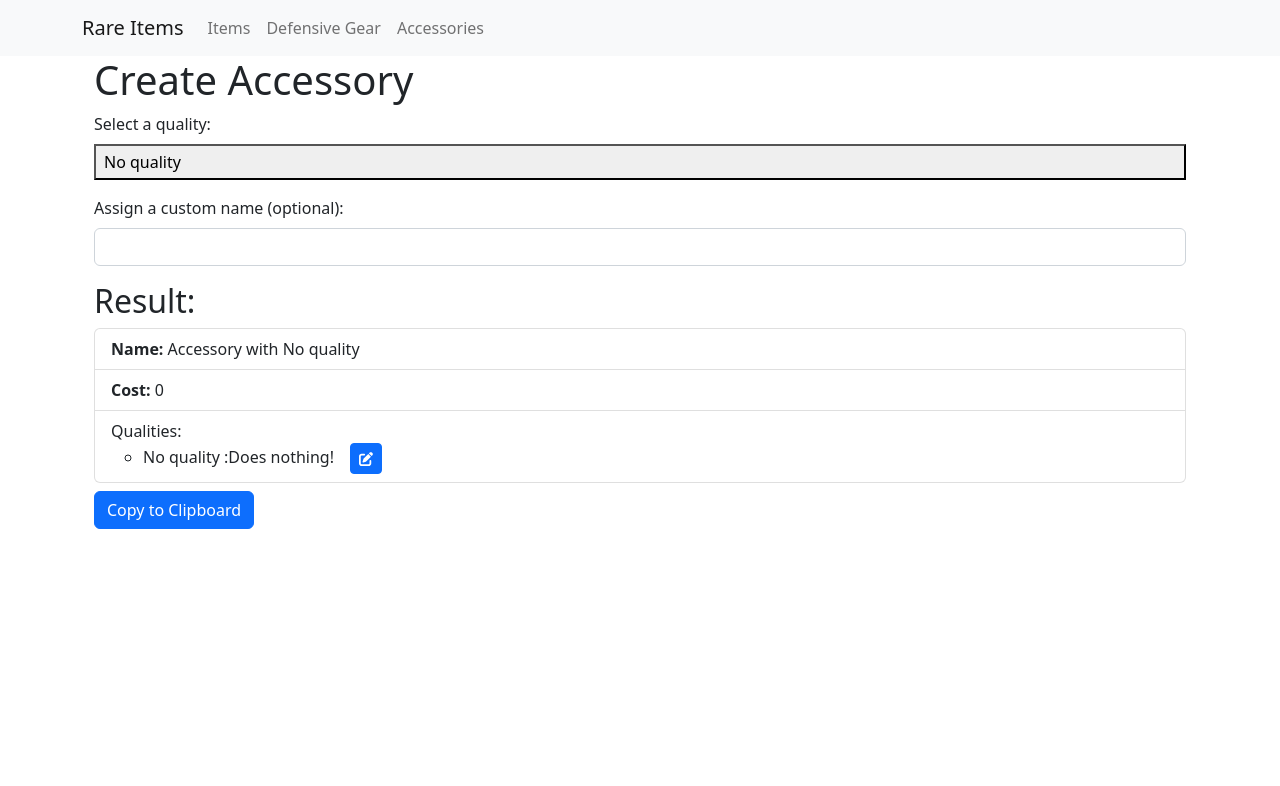
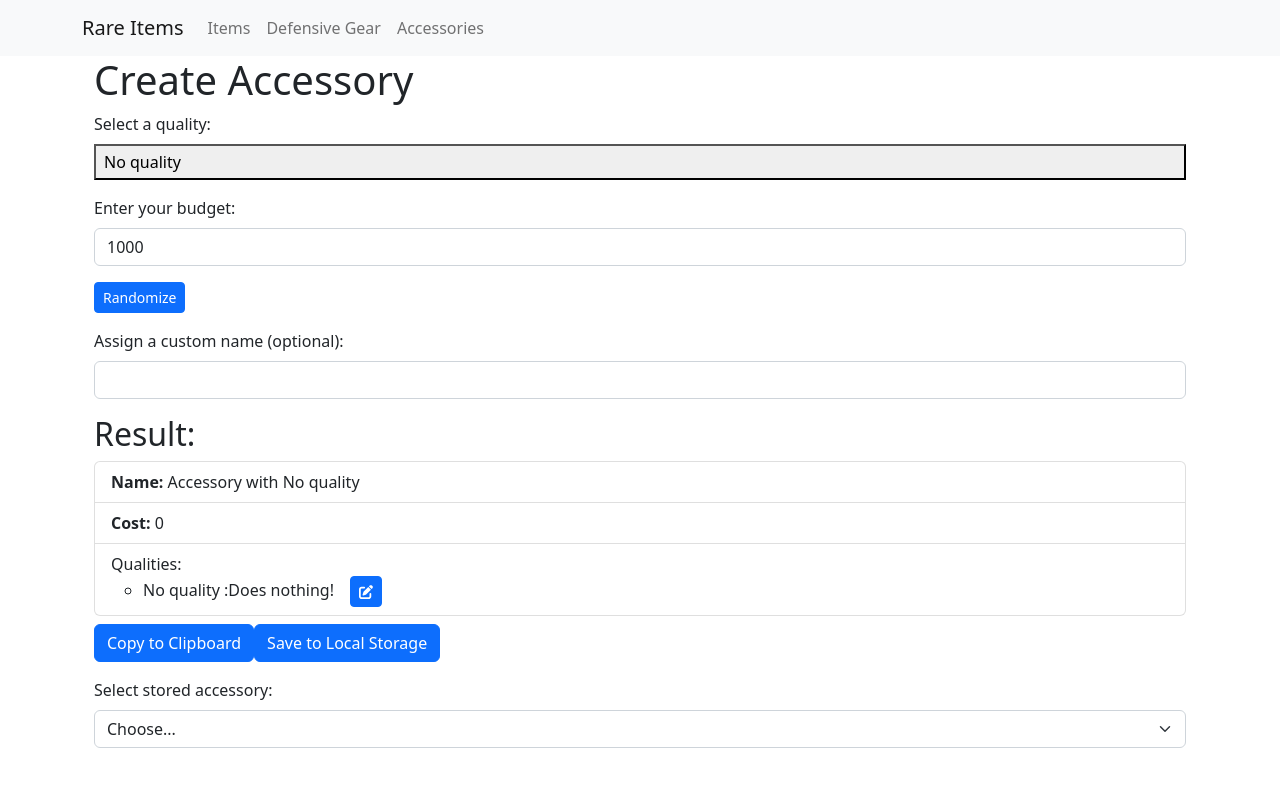
Before and after one commit to kunxin-chor/fabula-ultima-tools, a React (Create React App) app: page /accessories in a window 1280 px wide. Shown: the top 786 px of the page. Built offline with nearby package versions, Linux system fonts and the light colour scheme.

Commit message:
Sort items

```diff
--- a/src/RareAccessory.js
+++ b/src/RareAccessory.js
@@ -4,9 +4,23 @@ import QualityDropdown from './QualityDrop';
 import QualitiesList from './QualitiesList';
 
 const RareAccessory = () => {
+  const storageKey = 'rareAccessories';
   const [selectedQuality, setSelectedQuality] = useState(armorQualities[0]);
   const [customName, setCustomName] = useState('');
   const [combinedAccessory, setCombinedAccessory] = useState(null);
+  const [storedAccessories, setStoredAccessories] = useState([]);
+  const [selectedIndex, setSelectedIndex] = useState(-1);
+  const [budget, setBudget] = useState(1000);
+
+  const randomizeAccessory = () => {
+    let randomQuality;
+    do {
+      randomQuality = armorQualities[Math.floor(Math.random() * armorQualities.length)];
+    } while (randomQuality.cost > budget);
+
+    setSelectedQuality(randomQuality);
+  };
+
 
   const copyToClipboard = useCallback(() => {
     if (!combinedAccessory) return;
@@ -18,13 +32,60 @@ const RareAccessory = () => {
     );
   }, [combinedAccessory]);
 
+  const saveToLocalStorage = () => {
+    if (!combinedAccessory) return;
+
+    const toSave = {
+      ...combinedAccessory,
+      quality: selectedQuality.name,
+    };
+
+    if (selectedIndex > -1) {
+      storedAccessories[selectedIndex] = toSave;
+    } else {
+      storedAccessories.push(toSave);
+    }
+
+    localStorage.setItem(storageKey, JSON.stringify(storedAccessories));
+    setStoredAccessories([...storedAccessories]);
+    alert('Saved to Local Storage!');
+  };
+
+  const deleteFromLocalStorage = (index) => {
+    const filteredAccessories = storedAccessories.filter((_, i) => i !== index);
+    localStorage.setItem(storageKey, JSON.stringify(filteredAccessories));
+    setStoredAccessories(filteredAccessories);
+    alert('Deleted from Local Storage!');
+  };
+
+  const handleStoredAccessorySelect = (e) => {
+    const accessoryName = e.target.value;
+    const index = storedAccessories.findIndex(a => a.name === accessoryName);
+
+    if (index > -1) {
+      const accessory = storedAccessories[index];
+      const quality = armorQualities.find(q => q.name === accessory.quality);
+      setSelectedQuality(quality);
+      setCustomName(accessory.customName || '');
+      setSelectedIndex(index);
+      setTimeout(() => {
+        setCombinedAccessory(accessory);
+      }, 500);
+    } else {
+      setSelectedIndex(-1);
+    }
+  };
+
+  useEffect(() => {
+    const storedAccessories = JSON.parse(localStorage.getItem(storageKey)) || [];
+    setStoredAccessories(storedAccessories);
+  }, []);
+
   useEffect(() => {
     if (!selectedQuality) {
       setCombinedAccessory(null);
       return;
     }
-
-
 
     const accessory = {
       name: customName || `Accessory with ${selectedQuality.name}`,
@@ -50,7 +111,15 @@ const RareAccessory = () => {
           onSelect={setSelectedQuality}
           effectKey="effect"
         />
+
       </div>
+      <div className="mb-3">
+  <label htmlFor="budget" className="form-label">Enter your budget: </label>
+  <input id="budget" className="form-control" type="number" value={budget} onChange={e => setBudget(e.target.value)} />
+  <button className="btn btn-primary btn-sm mt-3" onClick={randomizeAccessory}>
+          Randomize
+        </button>
+</div>
       <div className="mb-3">
         <label htmlFor="custom-name" className="form-label">Assign a custom name (optional): </label>
         <input id="custom-name" className="form-control" type="text" value={customName} onChange={e => setCustomName(e.target.value)} />
@@ -62,19 +131,36 @@ const RareAccessory = () => {
             <li className="list-group-item"><strong>Name:</strong> {combinedAccessory.name}</li>
             <li className="list-group-item"><strong>Cost:</strong> {combinedAccessory.cost}</li>
             <QualitiesList
-            combinedQualities={combinedAccessory.qualities}
-            setCombinedQualities={(newQualities) => {
-              setCombinedAccessory({ ...combinedAccessory, qualities: newQualities })
-            }
-            }
-          />
-          </ul>
-
-          <button className="btn btn-primary mt-2" onClick={copyToClipboard}>
+              combinedQualities={combinedAccessory.qualities}
+              setCombinedQualities={(newQualities) => {
+                setCombinedAccessory({ ...combinedAccessory, qualities: newQualities });
+              }}
+            />
+          </ul> <button className="btn btn-primary mt-2" onClick={copyToClipboard}>
             Copy to Clipboard
+          </button>
+          <button className="btn btn-primary mt-2" onClick={saveToLocalStorage}>
+            Save to Local Storage
           </button>
         </div>
       )}
+
+      <div className="mt-3">
+        <label htmlFor="stored-accessories" className="form-label">Select stored accessory: </label>
+        <select id="stored-accessories" className="form-select" onChange={handleStoredAccessorySelect}>
+          <option value="">Choose...</option>
+          {storedAccessories.map((accessory, index) => (
+            <option key={accessory.name} value={accessory.name}>
+              {accessory.name}
+            </option>
+          ))}
+        </select>
+        {selectedIndex > -1 && (
+          <button className="btn btn-danger mt-2 ms-2" onClick={() => deleteFromLocalStorage(selectedIndex)}>
+            Delete from Local Storage
+          </button>
+        )}
+      </div>
     </div>
   );
 };
--- a/src/RareItem.js
+++ b/src/RareItem.js
@@ -4,6 +4,9 @@ import baseItemsData from './baseItems.json';
 import elementsData from './elements.json';
 import QualityDropdown from './QualityDrop';
 import QualitiesList from './QualitiesList';
+
+// sort base item
+baseItemsData.sort((a, b) => a.name.localeCompare(b.name));
 
 const LOCAL_STORAGE_KEY = 'rare-weapons';
 
@@ -167,6 +170,14 @@ const CreateRareItem = () => {
         }));
     };
 
+    // if the base item changes and no name is given, or
+    // if the name is the same as a base item, replace it with the new base item name
+    useEffect(() => {
+        if (formValues.itemName === '' || baseItemsData.find(item => item.name === formValues.itemName)) {
+            setFormValues((prevValues) => ({ ...prevValues, itemName: formValues.baseItem }));
+        }
+    }, [formValues.baseItem, formValues.itemName]);
+
     const handleAccuracyCheckChange = (event) => {
         const { name, value } = event.target;
         setFormValues((prevValues) => ({
@@ -182,6 +193,8 @@ const CreateRareItem = () => {
     const selectedBaseItem = baseItemsData.find(
         (item) => item.name === formValues.baseItem
     );
+
+    console.log(selectedBaseItem);
 
     const selectedQuality = qualitiesData.find(
         (quality) => quality.name === formValues.quality
@@ -276,18 +289,18 @@ const CreateRareItem = () => {
 
 
             randomizedOptions = {
-                oneHanded: Math.random() < 0.5,
+                oneHanded: selectedBaseItem.hands === "One-Handed" ? false : Math.random() < 0.5,
                 twoHanded: selectedBaseItem.hands === "Two-Handed" ? false : Math.random() < 0.5,
                 accuracyBonus: Math.random() < 0.5,
                 damageIncrease: Math.random() < 0.5,
             };
 
-            if (Math.random() < 0.25) {
+            if (Math.random() <0.5) {
                 randomQualityName = qualitiesData[Math.floor(Math.random() * qualitiesData.length)].name;
             } else {
                 randomQualityName = "No Quality";
             }
-            if (Math.random() < 0.25) {
+            if (Math.random() < 0.5) {
                 randomDamageType = elementsData[Math.floor(Math.random() * elementsData.length)].name;
             } else{
                 randomDamageType = "physical";
@@ -579,7 +592,9 @@ const CreateRareItem = () => {
                                     {formValues.modifiers.accuracyBonus ? <span> + 1</span> : null}
                                 </li>
                                 <li className="list-group-item">Damage: {modifiedDamage}</li>
-                                <li className="list-group-item">Hands: {selectedBaseItem.hands}</li>
+                                <li className="list-group-item">Hands: {formValues.modifiers.oneHanded ? "One-Handed" :
+                                                                            formValues.modifiers.twoHanded ? "Two-handed" :
+                                                                            selectedBaseItem.hands}</li>
                                 <li className="list-group-item">Reach: {selectedBaseItem.reach}</li>
                                 <li className="list-group-item">Element: {formValues.damageType}</li>
                                 <QualitiesList
--- a/src/baseArmor.json
+++ b/src/baseArmor.json
@@ -97,5 +97,53 @@
       "name": "Weak vs. Bolt",
       "effect": "WHen you take bolt damage, you take +5 more (after accounting for resistances)"
     }
+  },
+  {
+    "name": "Buckler",
+    "martial": false,
+    "defense": "+1",
+    "magicDefense": "0",
+    "initiative": "0",
+    "quality": "",
+    "cost": 50
+  },
+  {
+    "name": "Spellwood Shield",
+    "martial": false,
+    "defense": "+1",
+    "magicDefense": "0",
+    "initiative": "0",
+    "quality": "",
+    "cost": 50
+  },
+  {
+    "name": "Kite Shield (M)",
+    "martial": true,
+    "defense": "+2",
+    "magicDefense": "0",
+    "initiative": "-1",
+    "quality": "",
+    "cost": 100
+  },
+  {
+    "name": "Full Shield (M)",
+    "martial": true,
+    "defense": "+1",
+    "magicDefense": "+1",
+    "initiative": "-1",
+    "quality": "",
+    "cost": 100
+  },
+  {
+    "name": "Runic Shield (M)",
+    "martial": true,
+    "defense": "+2",
+    "magicDefense": "+2",
+    "initiative": "-2",
+    "quality": {
+      "name": "Weak vs. Psychic",
+      "effect": ""
+    },
+    "cost": 300
   }
 ]
--- a/src/baseItems.json
+++ b/src/baseItems.json
@@ -22,6 +22,54 @@
         "damage": "【HR + 6】",
         "qualities": "No Quality",
         "cost": 100
+    },
+    {
+        "name": "Rod of Blasting",
+        "martial": "",
+        "category": "",
+        "reach": "Ranged",
+        "hands": "One-Handed",
+        "accuracy": "WLP + WLP",
+        "element": "Physical",
+        "damage": "【HR + 2】",
+        "qualities": "No Quality",
+        "cost": 100
+    },
+    {
+        "name": "Tome of Missiles",
+        "martial": "No",
+        "category": "Arcane",
+        "reach": "Ranged",
+        "hands": "One-Handed",
+        "accuracy": "INS + INS",
+        "element": "Physical",
+        "damage": "【HR + 2】",
+        "qualities": "No Quality",
+        "cost": 100
+    },
+    {
+        "name": "Longbow (M)",
+        "martial": true,
+        "category": "",
+        "reach": "Ranged",
+        "hands": "Two-Handed",
+        "accuracy": "DEX + DEX",
+        "element": "Physical",
+        "damage": "【HR + 12】",
+        "qualities": "No Quality",
+        "cost": 450
+    },
+    {
+        "name": "Composite Bow (M)",
+        "martial": true,
+        "category": "",
+        "reach": "Ranged",
+        "hands": "Two-Handed",
+        "accuracy": "DEX + MIG",
+        "element": "Physical",
+        "damage": "【HR + 12】",
+        "qualities": "No Quality",
+        "cost": 400
     },
     {
         "name": "Crossbow",
@@ -200,7 +248,7 @@
         "martial": "Yes",
         "category": "Sword",
         "reach": "Melee",
-        "Hands": "Two-Handed",
+        "hands": "Two-Handed",
         "accuracy": "DEX + MIG + 1",
         "element": "Physical",
         "damage": "【HR + 10】",
```
